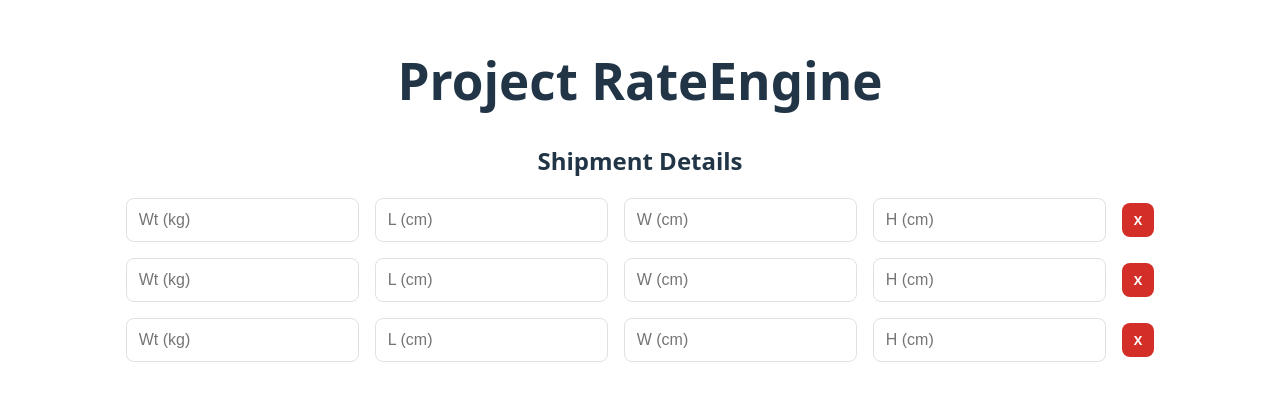
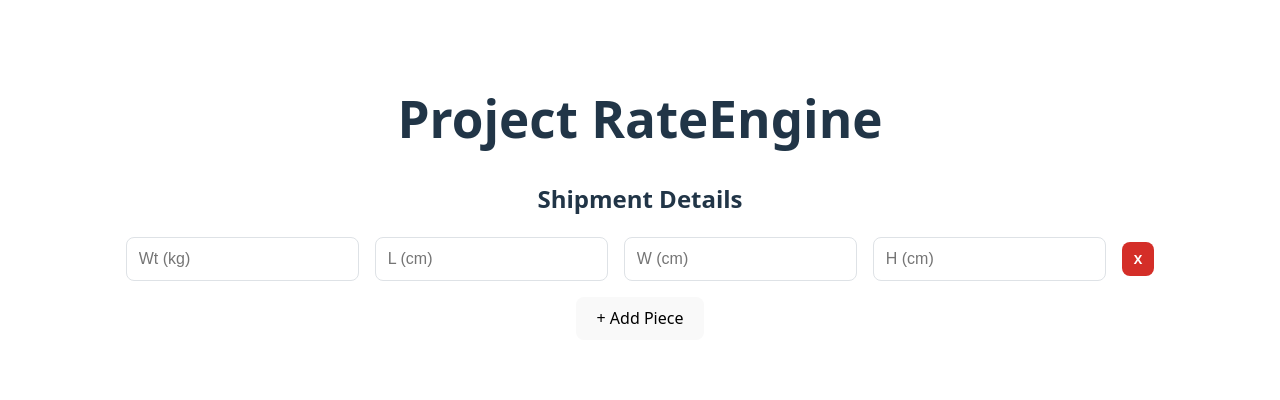
Before and after one commit to nace-martin/Project-RateEngine, a React (Vite) app: page / in a window 1280 px wide. Shown: the part 202-602 px from the top of the page. Built offline with nearby package versions, Linux system fonts and the light colour scheme.

Commit message:
feat: Implement dynamic state for adding and removing piece rows

```diff
--- a/src/App.jsx
+++ b/src/App.jsx
@@ -1,19 +1,48 @@
-import './App.css'
-import PieceRow from './components/PieceRow.jsx'; // 1. Import your new component
+import { useState } from 'react'; // 1. Import the useState hook from React
+import './App.css';
+import PieceRow from './components/PieceRow.jsx';
 
 function App() {
+  // 2. Initialize our component's state
+  const [pieces, setPieces] = useState([
+    // Start with one piece by default
+    { id: 1 }
+  ]);
+// ... inside the App component function, before the return statement ...
+
+function addPiece() {
+  const newPiece = {
+    // Create a unique ID using the current timestamp
+    id: Date.now()
+  };
+  // Use the 'setPieces' function to update the state
+  setPieces([...pieces, newPiece]);
+}
+function removePiece(idToRemove) {
+  // Use the filter method to create a new array without the piece to be removed
+  const updatedPieces = pieces.filter(piece => piece.id !== idToRemove);
+  setPieces(updatedPieces);
+}
   return (
-    <div className="container"> {/* Added a container for centering */}
+    <div className="container">
       <h1>Project RateEngine</h1>
       <h2>Shipment Details</h2>
 
-      {/* 2. Use your component like an HTML tag */}
-      <PieceRow />
-      <PieceRow />
-      <PieceRow />
+      <div className="pieces-container">
+        {pieces.map(piece => (
+          <PieceRow
+            key={piece.id}
+            id={piece.id}
+            onRemove={removePiece}
+          />
+        ))}
+      </div>
 
+      <button type="button" className="btn-add" onClick={addPiece}>
+        + Add Piece
+      </button>
     </div>
-  )
+  );
 }
 
-export default App
+export default App;
--- a/src/components/PieceRow.jsx
+++ b/src/components/PieceRow.jsx
@@ -1,17 +1,13 @@
 import './PieceRow.css';
 
-function PieceRow() {
-  // For now, this component doesn't have any logic.
-  // It just returns the visual structure (JSX).
-
+function PieceRow({ id, onRemove }) {
   return (
     <div className="piece-row">
       <input type="number" className="piece-input" placeholder="Wt (kg)" />
       <input type="number" className="piece-input" placeholder="L (cm)" />
       <input type="number" className="piece-input" placeholder="W (cm)" />
       <input type="number" className="piece-input" placeholder="H (cm)" />
-      <button type="button" className="btn-remove">
-        X
+      <button type="button" className="btn-remove" onClick={() => onRemove(id)}>        X
       </button>
     </div>
   );
```
